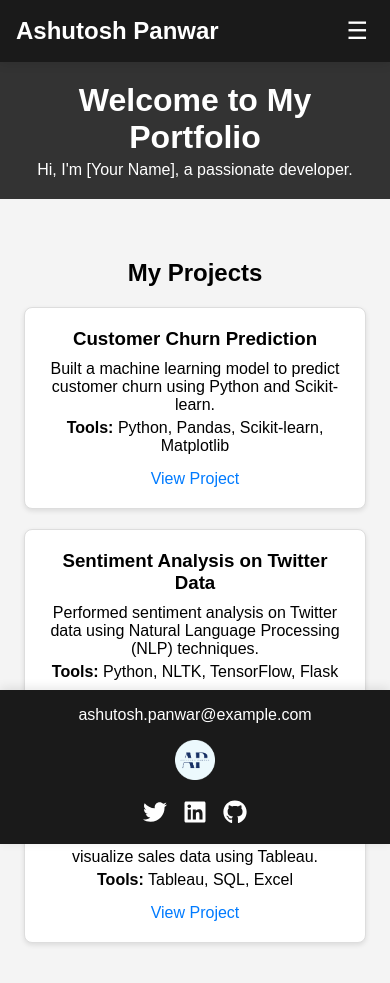
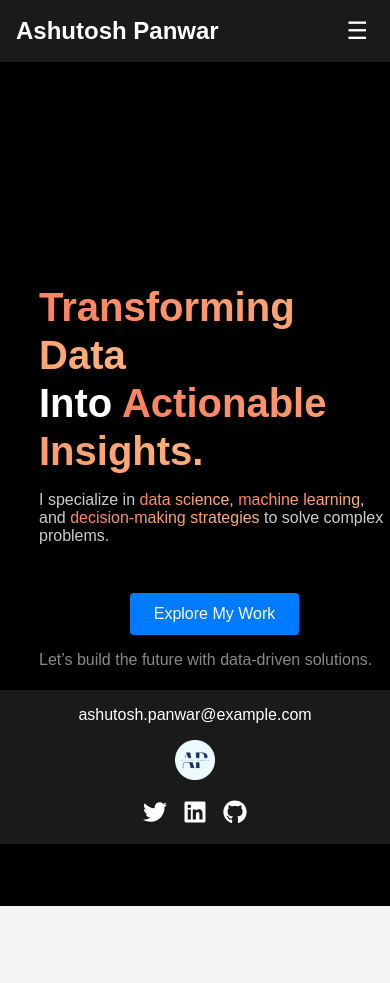
Before and after one commit to AshutoshPanwar/Portfolio_2.0, a React (Create React App) app in the folder my-portfolio/: page / in a window 390 px wide. After the commit the page ends 906 px from the top, so only its background shows below. Built offline with nearby package versions, Linux system fonts and the light colour scheme.

Commit message:
Home Page

```diff
--- a/my-portfolio/package.json
+++ b/my-portfolio/package.json
@@ -40,5 +40,10 @@
       "last 1 firefox version",
       "last 1 safari version"
     ]
+  },
+  "devDependencies": {
+    "autoprefixer": "^10.4.21",
+    "postcss": "^8.5.3",
+    "tailwindcss": "^4.0.15"
   }
 }
--- a/my-portfolio/src/App.css
+++ b/my-portfolio/src/App.css
@@ -23,9 +23,9 @@ header p {
 	margin: 5px 0 0;
 }
 
-section {
+/* section {
 	margin: 20px 0;
-}
+} */
 
 footer {
 	background-color: #333;
--- a/my-portfolio/src/App.js
+++ b/my-portfolio/src/App.js
@@ -3,21 +3,23 @@ import React from "react";
 import { BrowserRouter as Router, Route, Routes } from "react-router-dom";
 import "./App.css";
 import Header from "./components/Header";
+import Hero from "./components/Hero";
 import Projects from "./components/Projects";
 import Skills from "./components/Skills";
 import About from "./components/About";
 import Contact from "./components/Contact";
 import Footer from "./components/Footer";
 import Navbar from "./components/Navbar"; // Import the Navbar component
+import { Home } from "lucide-react";
 
 function App() {
 	return (
 		<Router>
 			<div className="App">
 				<Navbar /> {/* Use the Navbar component here */}
-				<Header />
+				{/* <Header /> */}
 				<Routes>
-					<Route path="/" element={<Projects />} />{" "}
+					<Route path="/" element={<Hero />} />{" "}
 					{/* Home page shows Projects */}
 					<Route path="/projects" element={<Projects />} />
 					<Route path="/skills" element={<Skills />} />
--- /dev/null
+++ b/my-portfolio/src/components/About.css
@@ -0,0 +1,86 @@
+/* General Styles */
+.about-section {
+	background-color: #fff; /* Light background */
+	color: black; /* Dark text */
+	/* padding: 50px 5%; */
+	text-align: left;
+	overflow: hidden;
+	display: flex;
+	flex-direction: column;
+	align-items: center;
+}
+
+/* Responsive, Full-Width Heading */
+.about-heading-container {
+	width: 100%;
+	text-align: center;
+}
+
+.about-heading {
+	font-size: clamp(
+		8vw,
+		15vw,
+		18vw
+	); /* Adjusts between min (8vw) and max (18vw) */
+	font-weight: 900;
+	letter-spacing: -2px;
+	line-height: 0.9;
+	text-transform: uppercase;
+	display: block;
+	white-space: nowrap;
+	width: 100%;
+	overflow: hidden;
+}
+
+/* Content Section */
+.about-content {
+	max-width: 900px;
+	margin-top: 30px;
+	text-align: center;
+}
+
+/* Services Section */
+.about-services {
+	display: flex;
+	justify-content: space-between;
+	gap: 50px;
+	margin-top: 30px;
+}
+
+.service-list {
+	list-style: none;
+	padding: 0;
+	font-size: 1.5rem;
+}
+
+.service-list li {
+	margin-bottom: 15px;
+	display: flex;
+	align-items: center;
+}
+
+/* Responsive Design */
+@media (max-width: 1024px) {
+	.about-heading {
+		font-size: clamp(10vw, 12vw, 15vw); /* Shrinks dynamically */
+	}
+
+	.about-services {
+		flex-direction: column;
+		gap: 20px;
+	}
+}
+
+@media (max-width: 768px) {
+	.about-heading {
+		font-size: clamp(
+			12vw,
+			14vw,
+			16vw
+		); /* Further adjusted for smaller screens */
+	}
+
+	.about-content {
+		padding: 0 5%;
+	}
+}
--- a/my-portfolio/src/components/About.js
+++ b/my-portfolio/src/components/About.js
@@ -1,13 +1,42 @@
-// About.js
 import React from "react";
+import "./About.css";
 
-const About = () => {
+const AboutSection = () => {
 	return (
-		<section>
-			<h2>About Me</h2>
-			<p>This is a brief description about me.</p>
+		<section className="about-section">
+			{/* Massive Full-Width Heading */}
+			<div className="about-heading-container">
+				<h1 className="about-heading">WHO WE ARE</h1>
+			</div>
+
+			{/* Content Section */}
+			<div className="about-content">
+				<p className="about-description">
+					We are a cutting-edge, data-driven team specializing in AI,
+					data science, and analytics. Our mission is to harness the
+					power of machine learning, finance, and predictive insights
+					to build impactful solutions that drive real-world success.
+				</p>
+
+				{/* Services List */}
+				<div className="about-services">
+					<ul className="service-list">
+						<li>📊 Data Science & Analytics</li>
+						<li>🤖 Machine Learning & AI</li>
+						<li>📈 Financial Data Modeling</li>
+						<li>📚 Research & Insights</li>
+					</ul>
+
+					<ul className="service-list">
+						<li>🌐 Data-driven Business Strategies</li>
+						<li>🔍 Predictive Analysis</li>
+						<li>⚡ Algorithm Optimization</li>
+						<li>📂 Big Data Processing</li>
+					</ul>
+				</div>
+			</div>
 		</section>
 	);
 };
 
-export default About;
+export default AboutSection;
--- /dev/null
+++ b/my-portfolio/src/components/Hero.css
@@ -0,0 +1,92 @@
+/* Hero.css */
+.hero-section {
+	background-color: #000; /* Black background */
+	color: #fff; /* White text */
+	height: 100vh; /* Full screen height */
+	display: flex;
+	align-items: center; /* Center vertically */
+	padding-left: 10%; /* Add left padding for symmetry */
+}
+
+.hero-content {
+	max-width: 1200px;
+	width: 100%;
+}
+
+.hero-content h1 {
+	font-size: 6rem; /* Large font size */
+	font-weight: bold;
+	line-height: 1.2;
+	margin: 0;
+	text-align: left; /* Ensure text is left-aligned */
+}
+
+.hero-subtext {
+	font-size: 1.5rem;
+	margin-top: 1rem;
+	color: #ccc; /* Light gray for subtext */
+	text-align: left; /* Ensure text is left-aligned */
+}
+
+.gradient-text {
+	background: linear-gradient(45deg, #ff7e5f, #feb47b); /* Gradient effect */
+	-webkit-background-clip: text;
+	-webkit-text-fill-color: transparent;
+	background-clip: text;
+}
+
+.cta-button {
+	background-color: #007bff; /* Blue background */
+	color: #fff; /* White text */
+	padding: 1rem 2rem;
+	font-size: 1.2rem;
+	border: none;
+	border-radius: 4px;
+	cursor: pointer;
+	margin-top: 2rem;
+	transition: background-color 0.3s ease;
+	text-align: left; /* Ensure button text is left-aligned */
+}
+
+.cta-button:hover {
+	background-color: #0056b3; /* Darker blue on hover */
+}
+
+.hero-note {
+	font-size: 1rem;
+	margin-top: 1rem;
+	color: #888; /* Light gray for note */
+	text-align: left; /* Ensure text is left-aligned */
+}
+
+/* Responsive Typography */
+@media (max-width: 1200px) {
+	.hero-content h1 {
+		font-size: 5rem; /* Slightly smaller font size for smaller screens */
+	}
+}
+
+@media (max-width: 768px) {
+	.hero-content h1 {
+		font-size: 3.5rem; /* Smaller font size for tablets */
+	}
+
+	.hero-subtext {
+		font-size: 1.2rem;
+	}
+}
+
+@media (max-width: 480px) {
+	.hero-content h1 {
+		font-size: 2.5rem; /* Smaller font size for mobile */
+	}
+
+	.hero-subtext {
+		font-size: 1rem;
+	}
+
+	.cta-button {
+		font-size: 1rem;
+		padding: 0.75rem 1.5rem;
+	}
+}
--- /dev/null
+++ b/my-portfolio/src/components/Hero.js
@@ -0,0 +1,32 @@
+import React from "react";
+import "./Hero.css";
+
+const Hero = () => {
+	return (
+		<section className="hero-section">
+			<div className="hero-content">
+				<h1>
+					<span className="gradient-text">Transforming Data</span>{" "}
+					<br />
+					Into{" "}
+					<span className="gradient-text">Actionable Insights.</span>
+				</h1>
+				<p className="hero-subtext">
+					I specialize in{" "}
+					<span className="gradient-text">data science</span>,{" "}
+					<span className="gradient-text">machine learning</span>, and{" "}
+					<span className="gradient-text">
+						decision-making strategies
+					</span>{" "}
+					to solve complex problems.
+				</p>
+				<button className="cta-button">Explore My Work</button>
+				<p className="hero-note">
+					Let’s build the future with data-driven solutions.
+				</p>
+			</div>
+		</section>
+	);
+};
+
+export default Hero;
```
Also changed, not shown: my-portfolio/src/index.css (+8 -8 lines), 1 other file (tests, documents, lock files or other folders).
